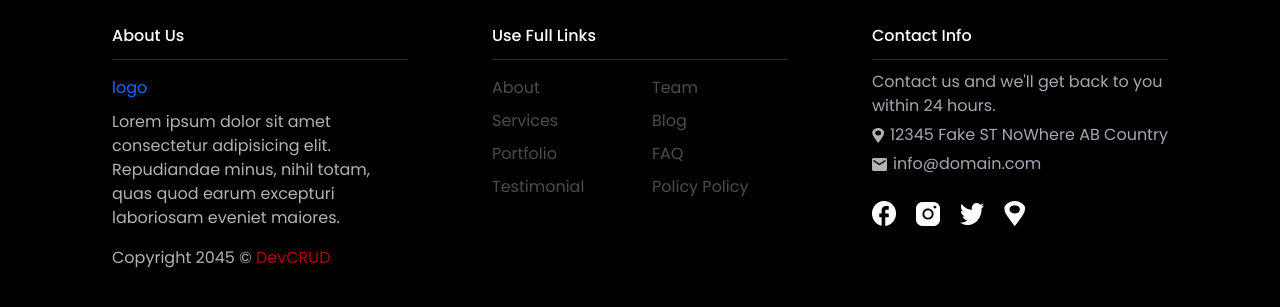
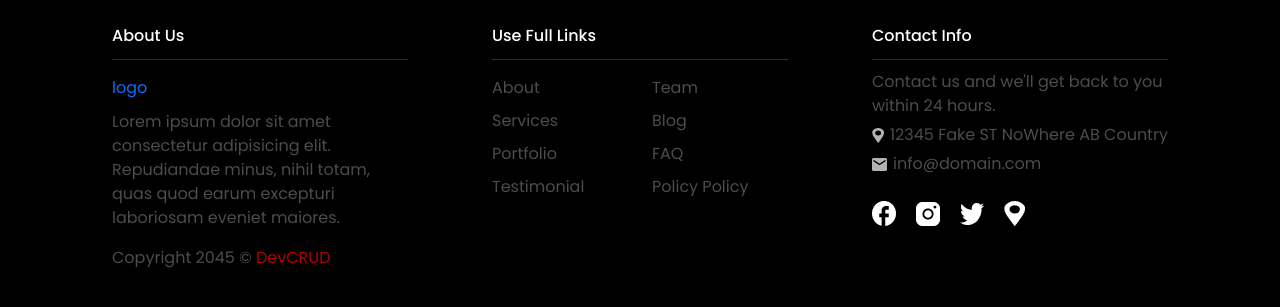
Before and after one commit to AarushGroup/anusandhan, an Angular app: page /home in a window 1280 px wide. Shown: the part 1091-1398 px from the top of the page. Built offline with nearby package versions, Linux system fonts and the light colour scheme.

Commit message:
Footer UI changes done.

```diff
--- a/src/app/layout/layout.component.css
+++ b/src/app/layout/layout.component.css
@@ -28,8 +28,13 @@
   border: 0.4px solid #00000014;
 }
 
-.navbar-area-with-bottom-color .elkevent-nav .navbar .navbar-nav .nav-item a.active {
-	color: #FFA500;
+.navbar-area-with-bottom-color
+  .elkevent-nav
+  .navbar
+  .navbar-nav
+  .nav-item
+  a.active {
+  color: #ffa500;
   font-weight: 700;
   font-size: 12px;
 }
@@ -101,8 +106,11 @@
   margin-bottom: 10px;
 }
 .footer-container .footer-lists .footer-body p {
-  color: #fff;
+  color: #6d6d6d;
   font-size: 16px;
+}
+.footer-container .footer-lists .footer-body p a:hover {
+  border-bottom: 1px solid red;
 }
 .footer-container .footer-lists .footer-body .copyright-text {
   color: red;
@@ -139,7 +147,7 @@
 .footer-lists p {
   font-size: 16px;
   margin-bottom: 5px;
-  color: #eaf0fc;
+  color: #6d6d6d;
   opacity: 0.7;
 }
 .footer-lists p img {
```
Lines whose indentation alone changed are shown as unchanged.
